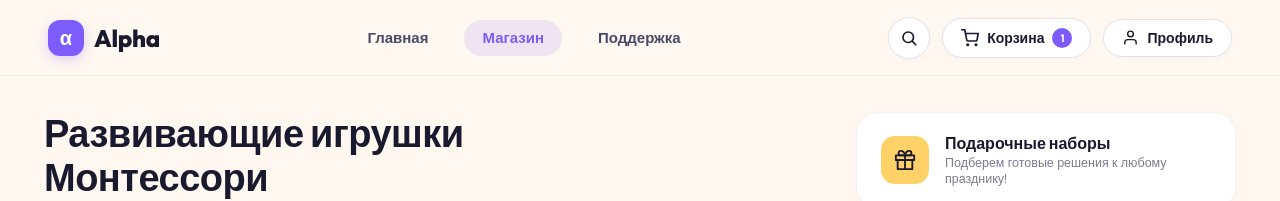
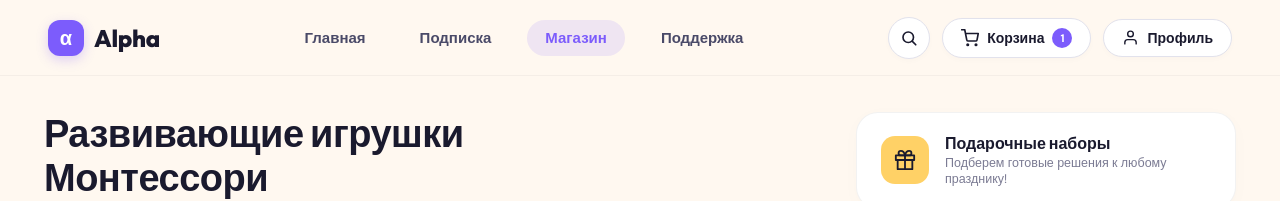
Before and after one commit to bakiir/alpha-front, a Nuxt app: page /shop in a window 1280 px wide. Shown: the top 201 px of the page. Built offline with nearby package versions, Linux system fonts and the light colour scheme.

Commit message:
feat(nav): keep Subscription in top navigation alongside Shop and Support

```diff
--- a/components/TheHeader.vue
+++ b/components/TheHeader.vue
@@ -158,9 +158,10 @@ interface NavItem {
   isExternal?: boolean
 }
 
-// Clean Public Navigation (Cabinet items managed exclusively via Profile dropdown)
+// Clean Navigation with Subscription kept
 const navItems: NavItem[] = [
   { name: 'Главная', to: '/' },
+  { name: 'Подписка', to: '/subscription' },
   { name: 'Магазин', to: '/shop' },
   { name: 'Поддержка', to: '/support' },
 ]
@@ -197,6 +198,8 @@ const syncActiveWithRoute = () => {
     currentActive.value = 'Поддержка'
   } else if (route.path === '/shop') {
     currentActive.value = 'Магазин'
+  } else if (route.path === '/subscription') {
+    currentActive.value = 'Подписка'
   } else if (route.path === '/') {
     currentActive.value = 'Главная'
   } else {
```
